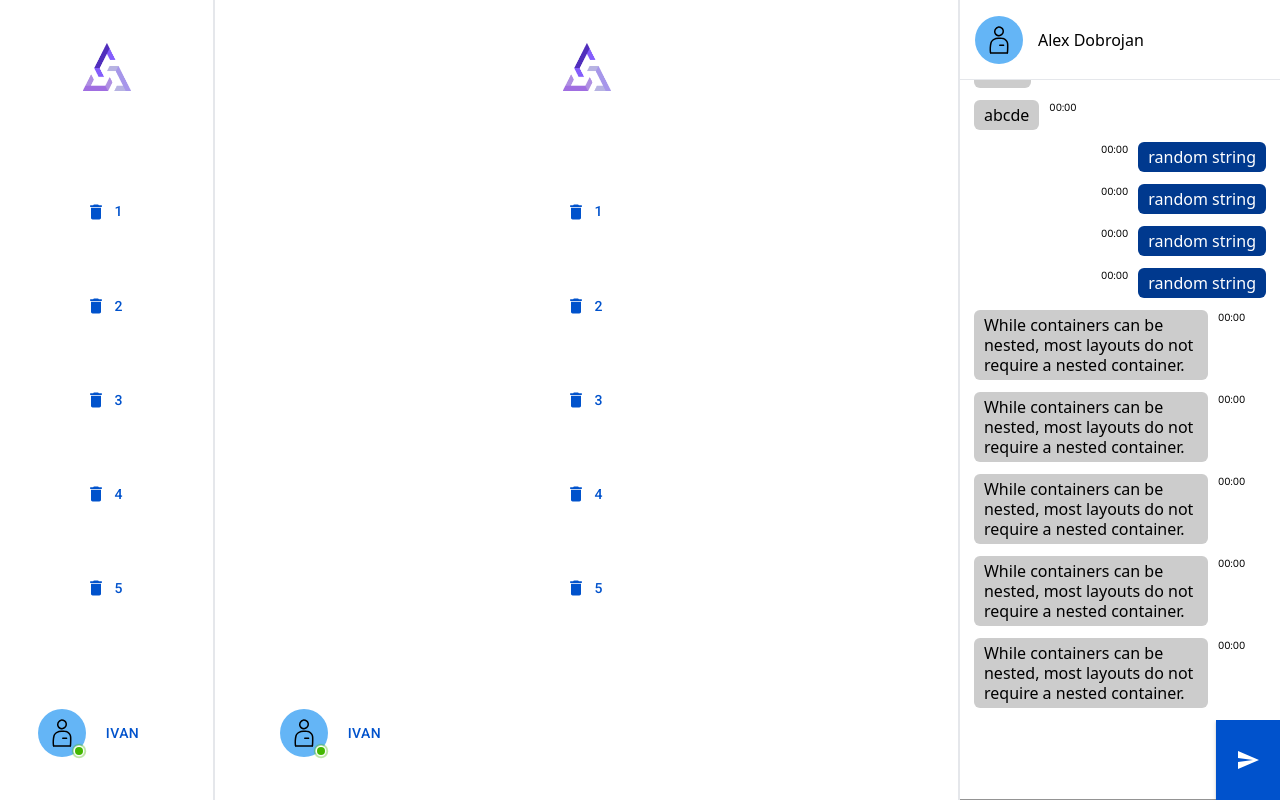
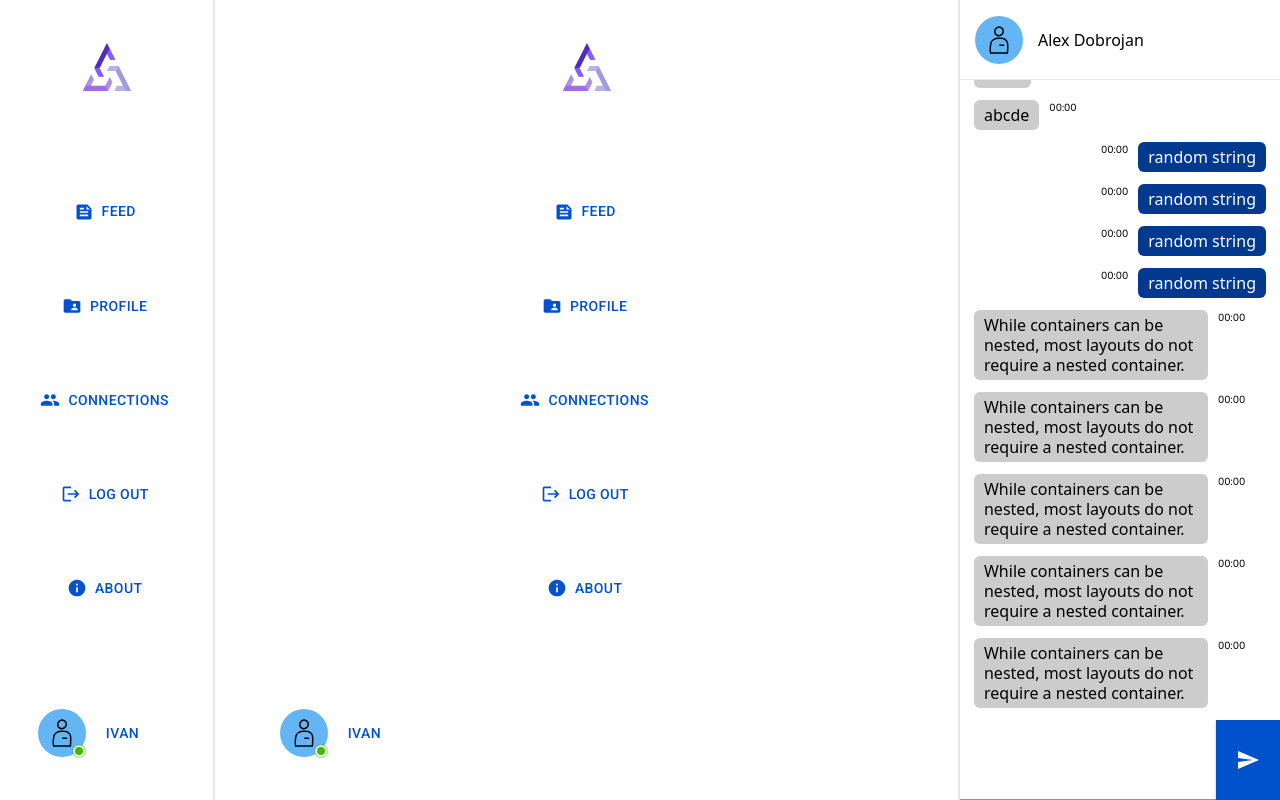
Before and after one commit to TUM-FAF/FAF-212-Team2Hack, a React (Create React App) app in the folder ui/: page /profile in a window 1280 px wide. Built offline with nearby package versions, Linux system fonts and the light colour scheme.

Commit message:
Refactored profile buttons

```diff
--- a/ui/src/pages/Profile/index.tsx
+++ b/ui/src/pages/Profile/index.tsx
@@ -5,6 +5,11 @@ import userSrc from '../../assets/images/user.svg';
 import { useAppSelector } from '../../app/hooks';
 import logoSrc from '../../assets/images/logo.png';
 import DeleteIcon from '@mui/icons-material/Delete';
+import FeedIcon from '@mui/icons-material/Feed';
+import LogoutIcon from '@mui/icons-material/Logout';
+import FolderSharedIcon from '@mui/icons-material/FolderShared';
+import InfoIcon from '@mui/icons-material/Info';
+import GroupIcon from '@mui/icons-material/Group';
 import { styled } from '@mui/material/styles';
 import Badge from '@mui/material/Badge';
 import { blue } from '@mui/material/colors';
@@ -50,11 +55,11 @@ const Profile: React.FC<ProfileProps> = ({}) => {
 					</Button>
 				</div>
 				<div className={ 'flex h-4/6 w-full flex-col items-center justify-evenly' }>
-					<Button startIcon={ <DeleteIcon/> } className={ 'h-8 w-9/12' }>1</Button>
-					<Button startIcon={ <DeleteIcon/> } className={ 'h-8 w-9/12' }>2</Button>
-					<Button startIcon={ <DeleteIcon/> } className={ 'h-8 w-9/12' }>3</Button>
-					<Button startIcon={ <DeleteIcon/> } className={ 'h-8 w-9/12' }>4</Button>
-					<Button startIcon={ <DeleteIcon/> } className={ 'h-8 w-9/12' }>5</Button>
+					<Button startIcon={ <FeedIcon/> } className={ 'h-8 w-9/12' }>Feed</Button>
+					<Button startIcon={ <FolderSharedIcon/> } className={ 'h-8 w-9/12' }>Profile</Button>
+					<Button startIcon={ <GroupIcon/> } className={ 'h-8 w-9/12' }>Connections</Button>
+					<Button startIcon={ <LogoutIcon/> } className={ 'h-8 w-9/12' }>Log out</Button>
+					<Button startIcon={ <InfoIcon/> } className={ 'h-8 w-9/12' }>About</Button>
 				</div>
 				<div className={ 'flex h-1/6 w-full justify-center' }>
 					<Button className={ 'Profile-button-wrap w-full h-full' } href={ '/' }>
```
